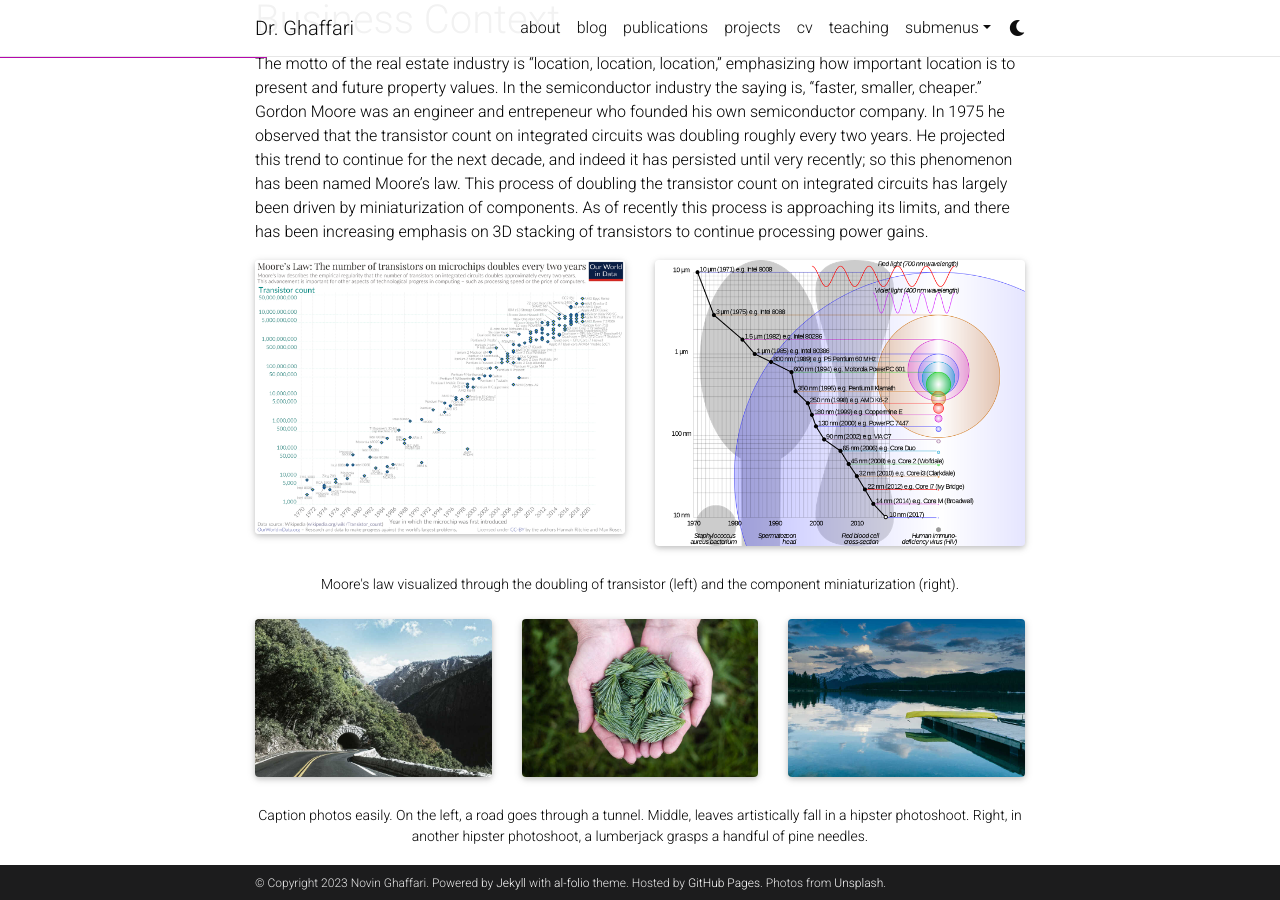
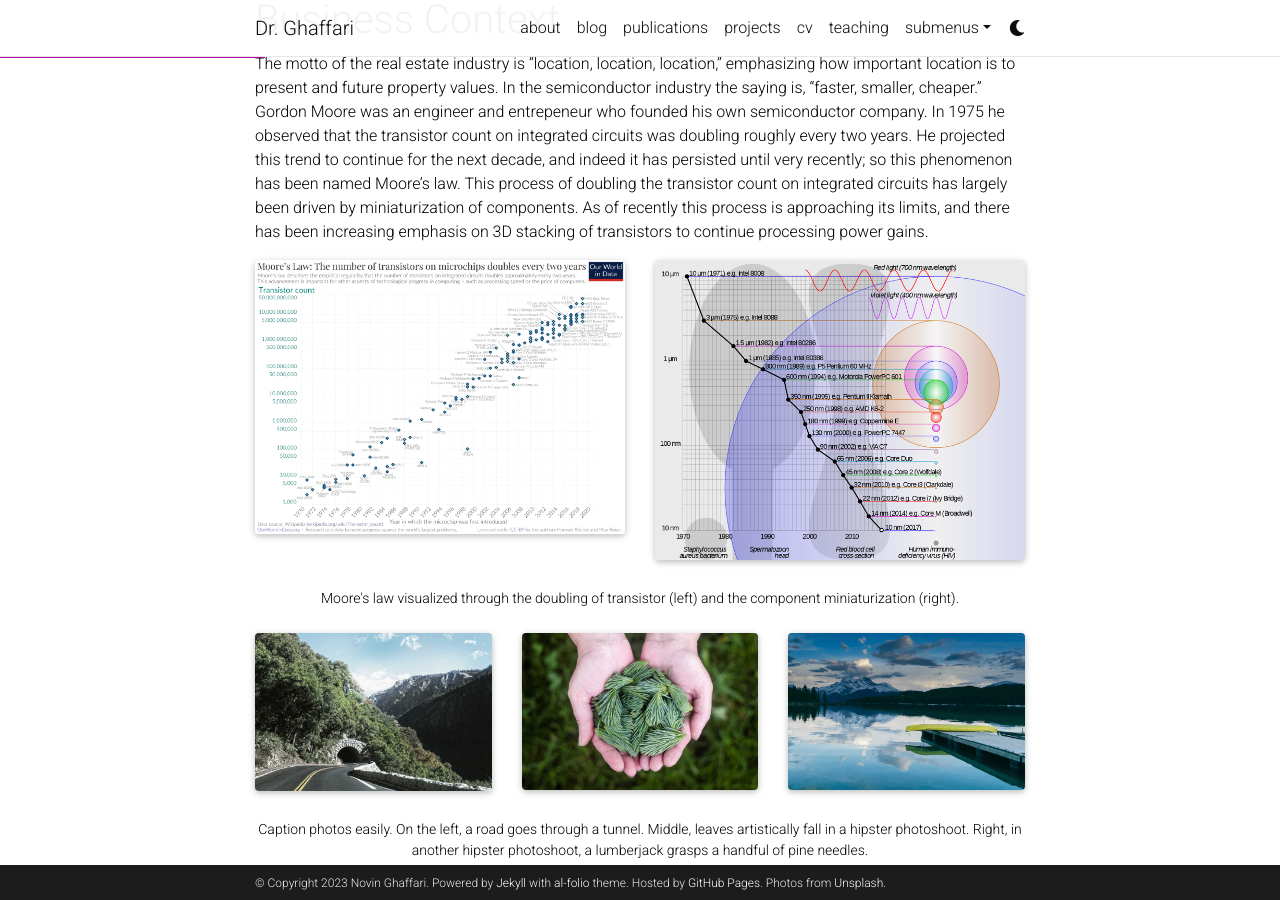
Before and after one commit to nghaffari/nghaffari.github.io, a Jekyll site: the page built from _projects/3_project.md, in a window 1280 px wide and 900 px high, scrolled down 378 px. Built offline with Jekyll 4.4.1, drawn with Linux system fonts in a browser that asks for light colours; full-size pictures stand in for the smaller copies a plugin makes; comment, search, counter and statistics services are not loaded; a style sheet for code colours, icons or effects is not loaded.

Commit message:
Update 3_project.md

```diff
--- a/_projects/3_project.md
+++ b/_projects/3_project.md
@@ -18,7 +18,7 @@ The motto of the real estate industry is "location, location, location," emphasi
         {% include figure.html path="assets/img/MooreDouble.png" title="Moore's law: doubling transistor counts 1970-2020" class="img-fluid rounded z-depth-1" %}
     </div>
     <div class="col-sm mt-3 mt-md-0">
-        {% include figure.html path="assets/img/MooreMiniature.png" title="Moore's law: component miniaturization 1970-2017" class="img-fluid rounded z-depth-1" %}
+        {% include figure.html path="assets/img/MooresMini.png" title="Moore's law: component miniaturization 1970-2017" class="img-fluid rounded z-depth-1" %}
     </div>
 </div>
 <div class="caption">
```
